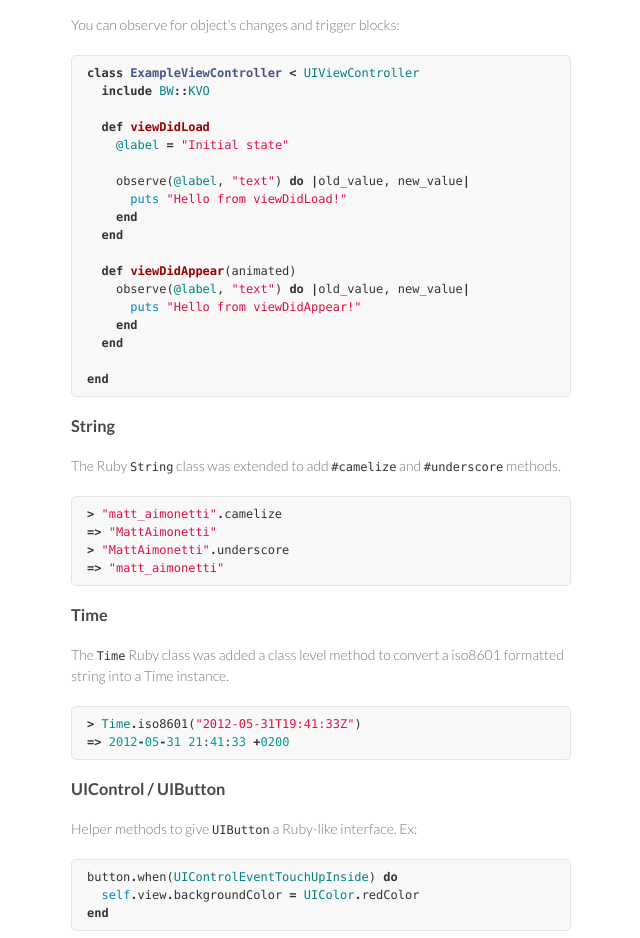
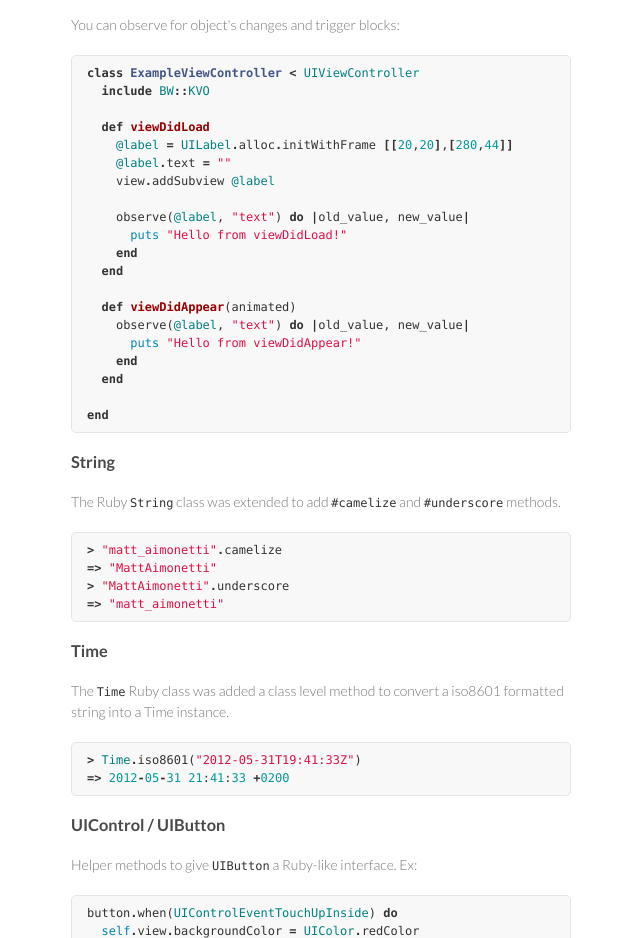
Before and after one commit to rubymotion-community/BubbleWrap, a plain HTML site: page index.html in a window 1280 px wide. Shown: the part 3680-4618 px from the top of the page, without its empty margins (499-1139 px from the left). Drawn offline with Linux system fonts and the light colour scheme.

Commit message:
doc update

```diff
--- a/index.html
+++ b/index.html
@@ -274,7 +274,9 @@ simple interface:</p>
   <span class="kp">include</span> <span class="no">BW</span><span class="o">::</span><span class="no">KVO</span>
 
   <span class="k">def</span> <span class="nf">viewDidLoad</span>
-    <span class="vi">@label</span> <span class="o">=</span> <span class="s2">"Initial state"</span>
+    <span class="vi">@label</span> <span class="o">=</span> <span class="no">UILabel</span><span class="o">.</span><span class="n">alloc</span><span class="o">.</span><span class="n">initWithFrame</span> <span class="o">[[</span><span class="mi">20</span><span class="p">,</span><span class="mi">20</span><span class="o">]</span><span class="p">,</span><span class="o">[</span><span class="mi">280</span><span class="p">,</span><span class="mi">44</span><span class="o">]]</span>
+    <span class="vi">@label</span><span class="o">.</span><span class="n">text</span> <span class="o">=</span> <span class="s2">""</span>
+    <span class="n">view</span><span class="o">.</span><span class="n">addSubview</span> <span class="vi">@label</span>
 
     <span class="n">observe</span><span class="p">(</span><span class="vi">@label</span><span class="p">,</span> <span class="s2">"text"</span><span class="p">)</span> <span class="k">do</span> <span class="o">|</span><span class="n">old_value</span><span class="p">,</span> <span class="n">new_value</span><span class="o">|</span>
       <span class="nb">puts</span> <span class="s2">"Hello from viewDidLoad!"</span>
```
